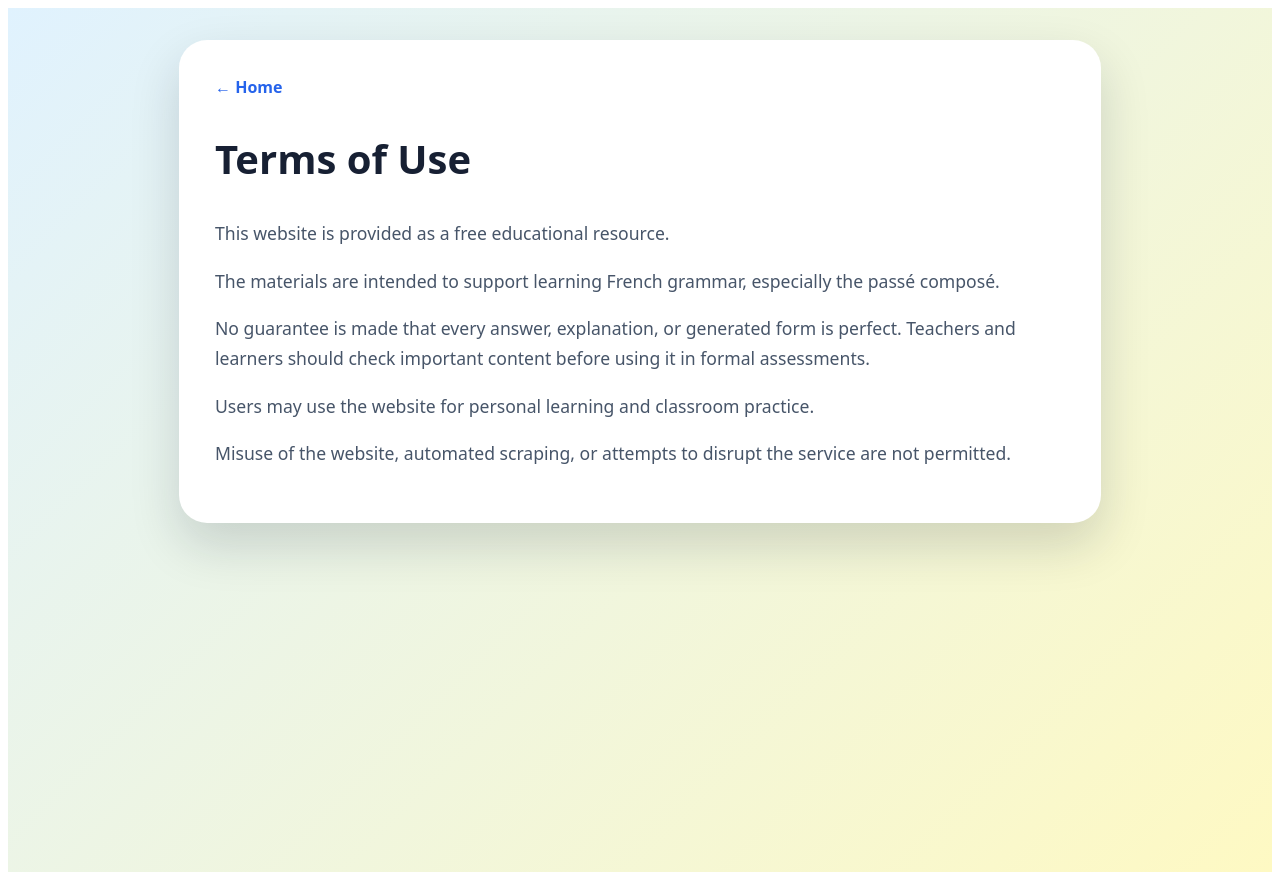
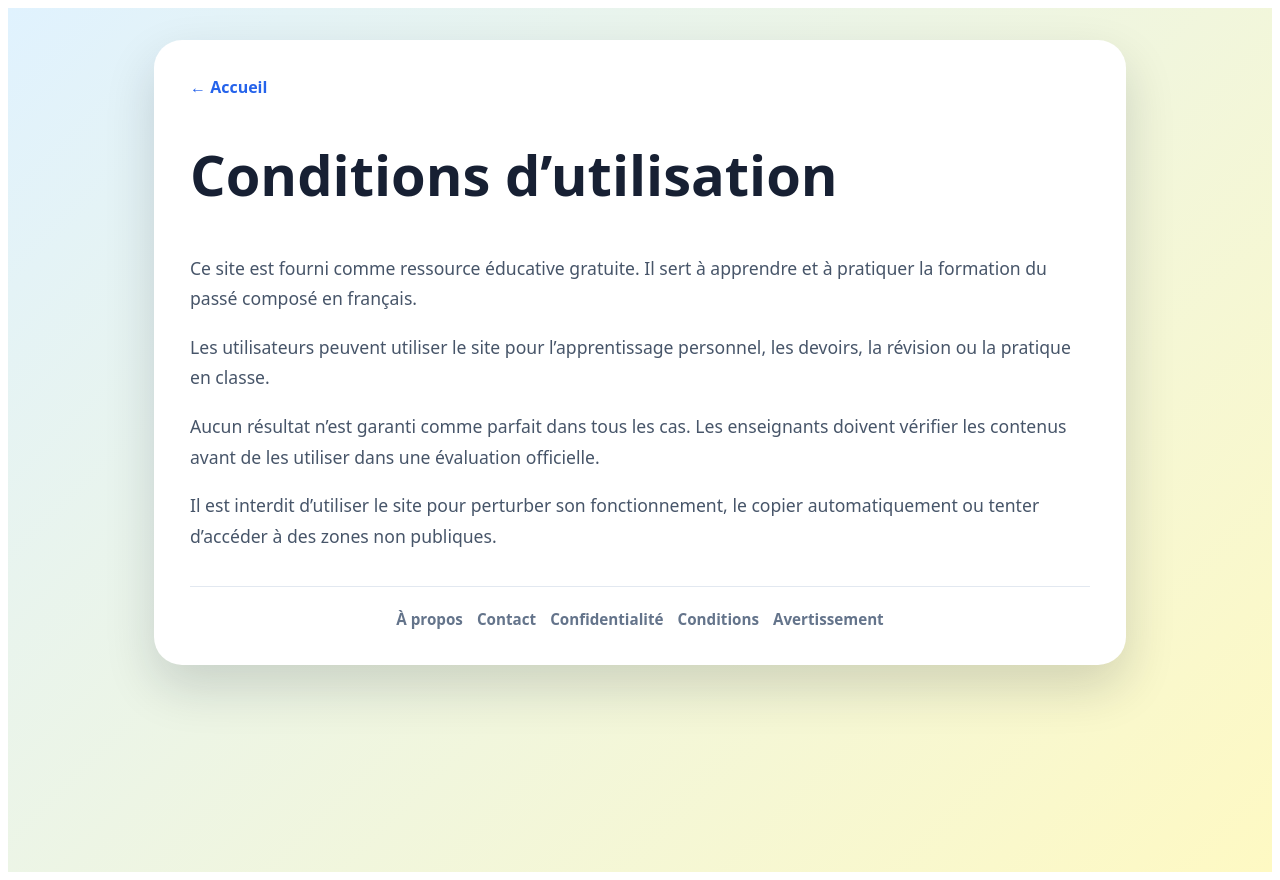
Before and after one commit to ossthun/machinepc, a Next.js app: page /terms in a window 1280 px wide. Built offline with nearby package versions, Linux system fonts and the light colour scheme.

Commit message:
Refactor Terms page to use SiteLayout component

```diff
--- a/pages/terms.js
+++ b/pages/terms.js
@@ -1,74 +1,25 @@
-import Link from "next/link";
+import SiteLayout from "../components/SiteLayout";
 
 export default function Terms() {
   return (
-    <Page title="Terms of Use">
+    <SiteLayout title="Conditions d’utilisation">
       <p>
-        This website is provided as a free educational resource.
+        Ce site est fourni comme ressource éducative gratuite. Il sert à
+        apprendre et à pratiquer la formation du passé composé en français.
       </p>
-
       <p>
-        The materials are intended to support learning French grammar, especially
-        the passé composé.
+        Les utilisateurs peuvent utiliser le site pour l’apprentissage personnel,
+        les devoirs, la révision ou la pratique en classe.
       </p>
-
       <p>
-        No guarantee is made that every answer, explanation, or generated form is
-        perfect. Teachers and learners should check important content before
-        using it in formal assessments.
+        Aucun résultat n’est garanti comme parfait dans tous les cas. Les
+        enseignants doivent vérifier les contenus avant de les utiliser dans une
+        évaluation officielle.
       </p>
-
       <p>
-        Users may use the website for personal learning and classroom practice.
+        Il est interdit d’utiliser le site pour perturber son fonctionnement, le
+        copier automatiquement ou tenter d’accéder à des zones non publiques.
       </p>
-
-      <p>
-        Misuse of the website, automated scraping, or attempts to disrupt the
-        service are not permitted.
-      </p>
-    </Page>
+    </SiteLayout>
   );
 }
-
-function Page({ title, children }) {
-  return (
-    <main style={styles.page}>
-      <section style={styles.card}>
-        <Link href="/" style={styles.back}>← Home</Link>
-        <h1 style={styles.title}>{title}</h1>
-        <div style={styles.text}>{children}</div>
-      </section>
-    </main>
-  );
-}
-
-const styles = {
-  page: {
-    minHeight: "100vh",
-    padding: "32px",
-    fontFamily: "system-ui, sans-serif",
-    background: "linear-gradient(135deg, #e0f2fe, #fef9c3)",
-  },
-  card: {
-    maxWidth: "850px",
-    margin: "0 auto",
-    background: "white",
-    borderRadius: "28px",
-    padding: "36px",
-    boxShadow: "0 22px 50px rgba(15,23,42,.16)",
-  },
-  back: {
-    color: "#2563eb",
-    fontWeight: 900,
-    textDecoration: "none",
-  },
-  title: {
-    fontSize: "2.5rem",
-    color: "#172033",
-  },
-  text: {
-    fontSize: "1.1rem",
-    lineHeight: 1.7,
-    color: "#475569",
-  },
-};
```
